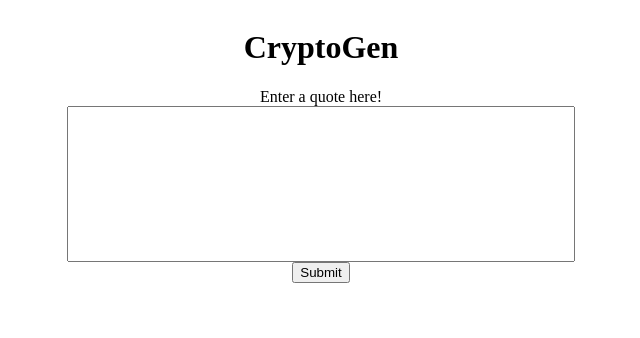
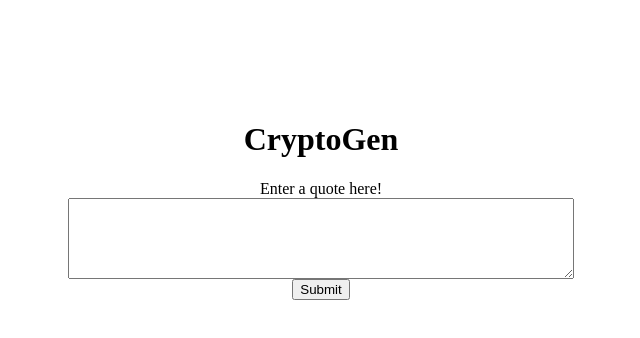
Before and after one commit to johnmdavis125/cryptoGen, a plain HTML site: page index.html in a window 1280 px wide. Shown: the whole page, without its empty margins (319-959 px from the left). Drawn offline with Linux system fonts and the light colour scheme.

Commit message:
update basic styling to form, change text input to textarea, reset form text on submit

```diff
--- a/index.html
+++ b/index.html
@@ -10,7 +10,7 @@
     <div class="container">
         <h1>CryptoGen</h1>
             <label for="input">Enter a quote here!</label>
-            <input type="text area" name="input" id="input" />
+            <textarea type="text area" name="input" id="input" rows="5" cols="33"></textarea>
             <button id="submit">Submit</button>
 
 
--- a/script.js
+++ b/script.js
@@ -6,6 +6,7 @@ const input = document.getElementById('input');
 const handleInput = () => {
     console.log('user clicked submit');
     console.log(input.value);
+    input.value = '';
 }
 
 submit.addEventListener('click', (event)=>{
--- a/style.css
+++ b/style.css
@@ -3,9 +3,9 @@
     flex-direction: column;
     justify-content: center;
     align-items: center;
+    margin-top: 100px;
 }
 
-input {
+textarea {
     width: 500px;
-    height: 150px;
 }
```
